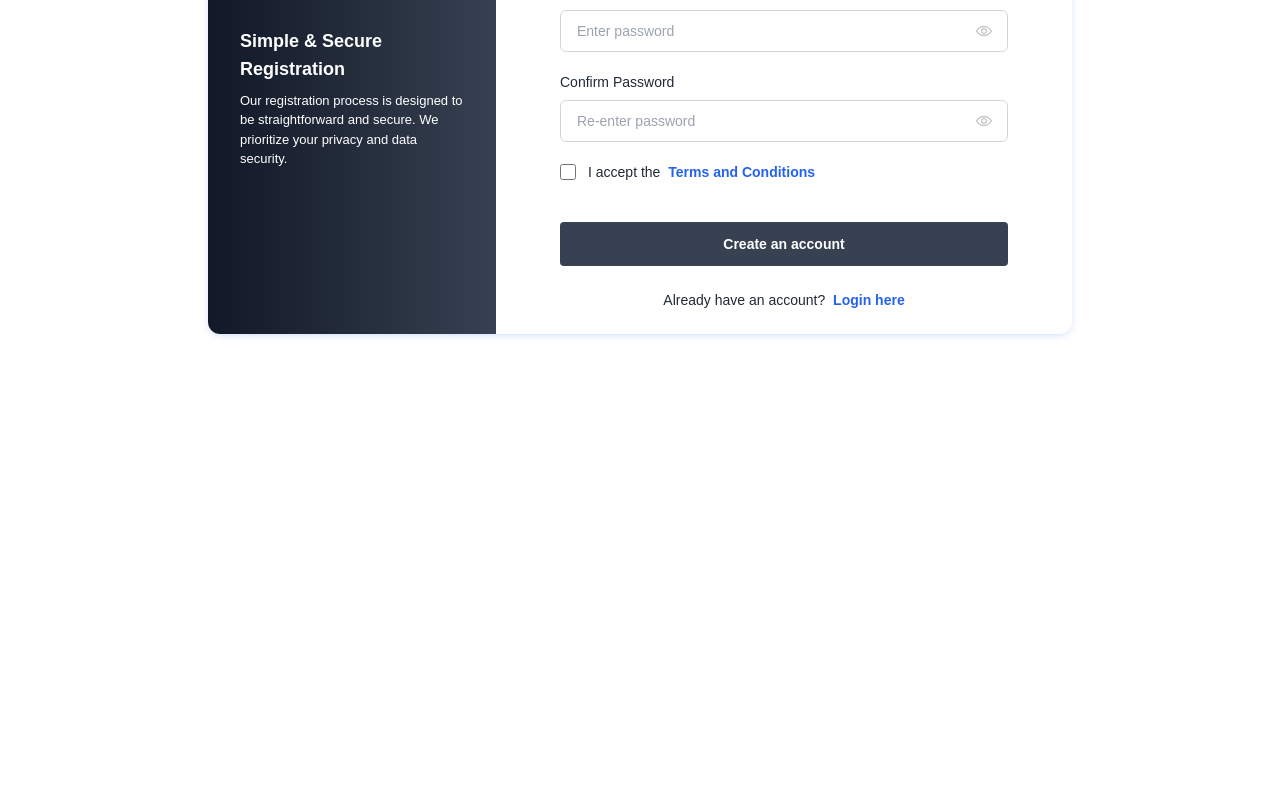
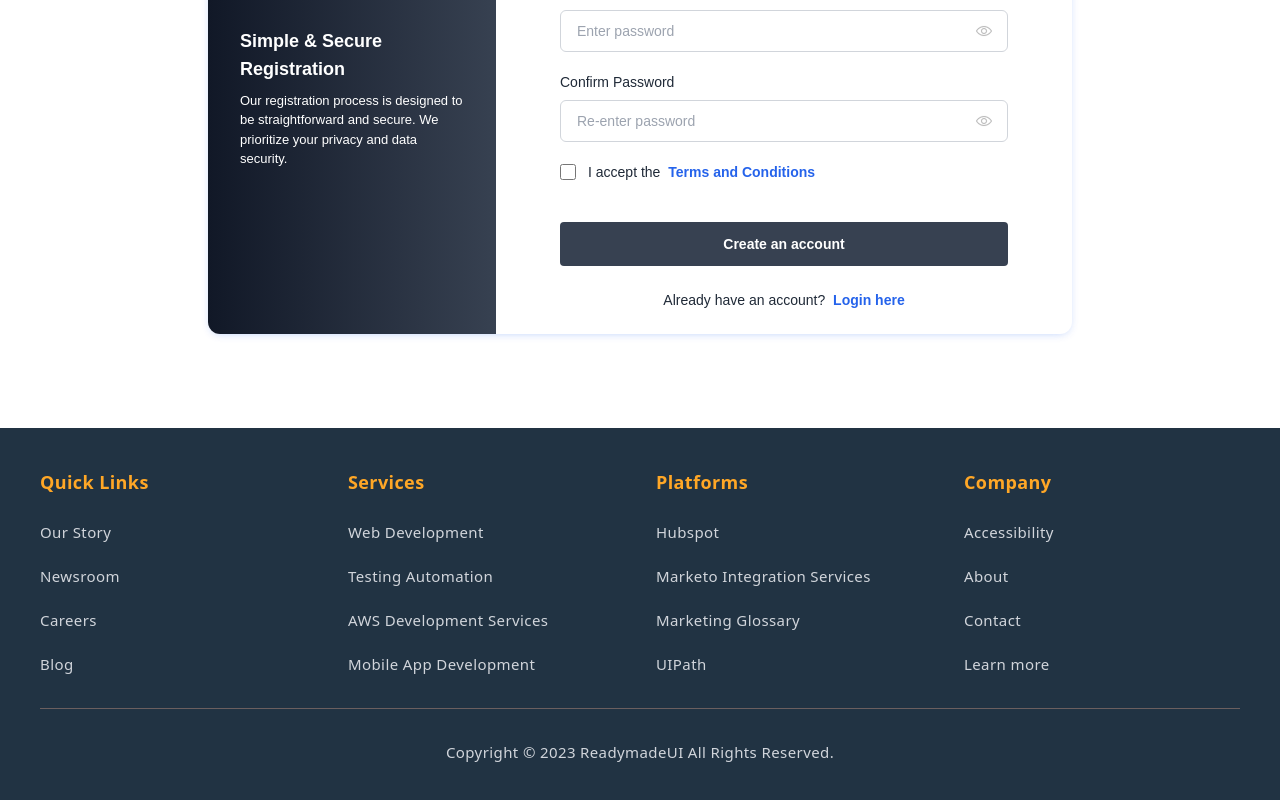
Before and after one commit to learn-naresh/Frontend, a React (Create React App) app: page /register in a window 1280 px wide. Shown: the part 436-1236 px from the top of the page. Before the commit the page ends 864 px from the top, so only its background shows below. Built offline with nearby package versions, Linux system fonts and the light colour scheme.

Commit message:
Add Footer

```diff
--- a/src/App.js
+++ b/src/App.js
@@ -12,6 +12,9 @@ import appStore from './utils/appStore';
 
 import { PersistGate } from "redux-persist/integration/react";
 import { persistStore } from "redux-persist";
+import About from './components/About';
+import Contact from './components/Contact';
+import Footer from './components/Footer';
 
 let persistor = persistStore(appStore);
 
@@ -28,7 +31,10 @@ function App() {
           <Route path="/confirm-booking/:id" element={<BookingConfirmation />} />
           <Route path="/register" element={<Register />} />
           <Route path="/login" element={<Login />} />
+          <Route path="/about" element={<About />} />
+          <Route path="/contact" element={<Contact />} />
         </Routes>
+        <Footer />
       </Router>
       </PersistGate>
     </Provider>
--- a/src/components/About.js
+++ b/src/components/About.js
@@ -2,8 +2,8 @@ import React from 'react'
 
 const About = () => {
   return (
-    <div>About</div>
+    <div>This is about Us page</div>
   )
 }
 
-export default About
+export default About;
--- a/src/components/Contact.js
+++ b/src/components/Contact.js
@@ -6,4 +6,4 @@ const Contact = () => {
   )
 }
 
-export default Contact
+export default Contact;
--- /dev/null
+++ b/src/components/Footer.js
@@ -0,0 +1,92 @@
+import React from 'react'
+import { Link } from 'react-router-dom'
+
+const Footer = () => {
+  return (
+    <footer className="font-sans tracking-wide bg-[#213343] py-10 px-10">
+      <div className="grid grid-cols-1 sm:grid-cols-2 lg:grid-cols-4 gap-8">
+        <div>
+          <h4 className="text-[#FFA726] font-semibold text-lg mb-6">Quick Links</h4>
+          <ul className="space-y-5">
+            <li>
+              <Link to="/" className="hover:text-[#FFA726] text-gray-300 text-[15px] transition-all">Our Story</Link>
+            </li>
+            <li>
+              <Link to="/" className="hover:text-[#FFA726] text-gray-300 text-[15px] transition-all">Newsroom</Link>
+            </li>
+            <li>
+              <Link to="/" className="hover:text-[#FFA726] text-gray-300 text-[15px] transition-all">Careers</Link>
+            </li>
+            <li>
+              <Link to="/" className="hover:text-[#FFA726] text-gray-300 text-[15px] transition-all">Blog</Link>
+            </li>
+          </ul>
+        </div>
+
+        <div>
+          <h4 className="text-[#FFA726] font-semibold text-lg mb-6">Services</h4>
+          <ul className="space-y-5">
+            <li>
+              <Link to="/" className="hover:text-[#FFA726] text-gray-300 text-[15px] transition-all">Web Development</Link>
+            </li>
+            <li>
+              <Link to="/" className="hover:text-[#FFA726] text-gray-300 text-[15px] transition-all">Testing Automation</Link>
+            </li>
+            <li>
+              <Link to="/" className="hover:text-[#FFA726] text-gray-300 text-[15px] transition-all">AWS Development Services</Link>
+            </li>
+            <li>
+              <Link to="/" className="hover:text-[#FFA726] text-gray-300 text-[15px] transition-all">Mobile App Development</Link>
+            </li>
+          </ul>
+        </div>
+
+        <div>
+          <h4 className="text-[#FFA726] font-semibold text-lg mb-6">Platforms</h4>
+          <ul className="space-y-5">
+            <li>
+              <Link to="/" className="hover:text-[#FFA726] text-gray-300 text-[15px] transition-all">Hubspot</Link>
+            </li>
+            <li>
+              <Link to="/" className="hover:text-[#FFA726] text-gray-300 text-[15px] transition-all">Marketo Integration Services</Link>
+            </li>
+            <li>
+              <Link to="/" className="hover:text-[#FFA726] text-gray-300 text-[15px] transition-all">Marketing Glossary</Link>
+            </li>
+            <li>
+              <Link to="/" className="hover:text-[#FFA726] text-gray-300 text-[15px] transition-all">UIPath</Link>
+            </li>
+          </ul>
+        </div>
+
+        <div>
+          <h4 className="text-[#FFA726] font-semibold text-lg mb-6">Company</h4>
+          <ul className="space-y-5">
+            <li>
+              <Link to="/" className="hover:text-[#FFA726] text-gray-300 text-[15px] transition-all">Accessibility</Link>
+            </li>
+            <li>
+              <Link to="/about" className="hover:text-[#FFA726] text-gray-300 text-[15px] transition-all">About</Link>
+            </li>
+            <li>
+              <Link to="/" className="hover:text-[#FFA726] text-gray-300 text-[15px] transition-all">Contact</Link>
+            </li>
+            <li>
+              <Link to="/" className="hover:text-[#FFA726] text-gray-300 text-[15px] transition-all">Learn more</Link>
+            </li>
+          </ul>
+        </div>
+      </div>
+
+      <div className="border-t text-center border-[#6b5f5f] pt-8 mt-8">
+        <p className="text-gray-300 text-[15px]">
+          Copyright © 2023
+          <Link to="https://readymadeui.com/" target="_blank" className="hover:underline mx-1">ReadymadeUI</Link>
+          All Rights Reserved.
+        </p>
+      </div>
+    </footer>
+  )
+}
+
+export default Footer
--- a/src/components/Register.js
+++ b/src/components/Register.js
@@ -131,7 +131,7 @@ const Register = () => {
               Create an account
             </button>
           </div>
-            <p class="text-sm mt-6 text-center">Already have an account? <Link to="javascript:void(0);" class="text-blue-600 font-semibold hover:underline ml-1">Login here</Link></p>
+            <p class="text-sm mt-6 text-center">Already have an account? <Link to="/" class="text-blue-600 font-semibold hover:underline ml-1">Login here</Link></p>
         </form>
     </div>
   </div>
```
